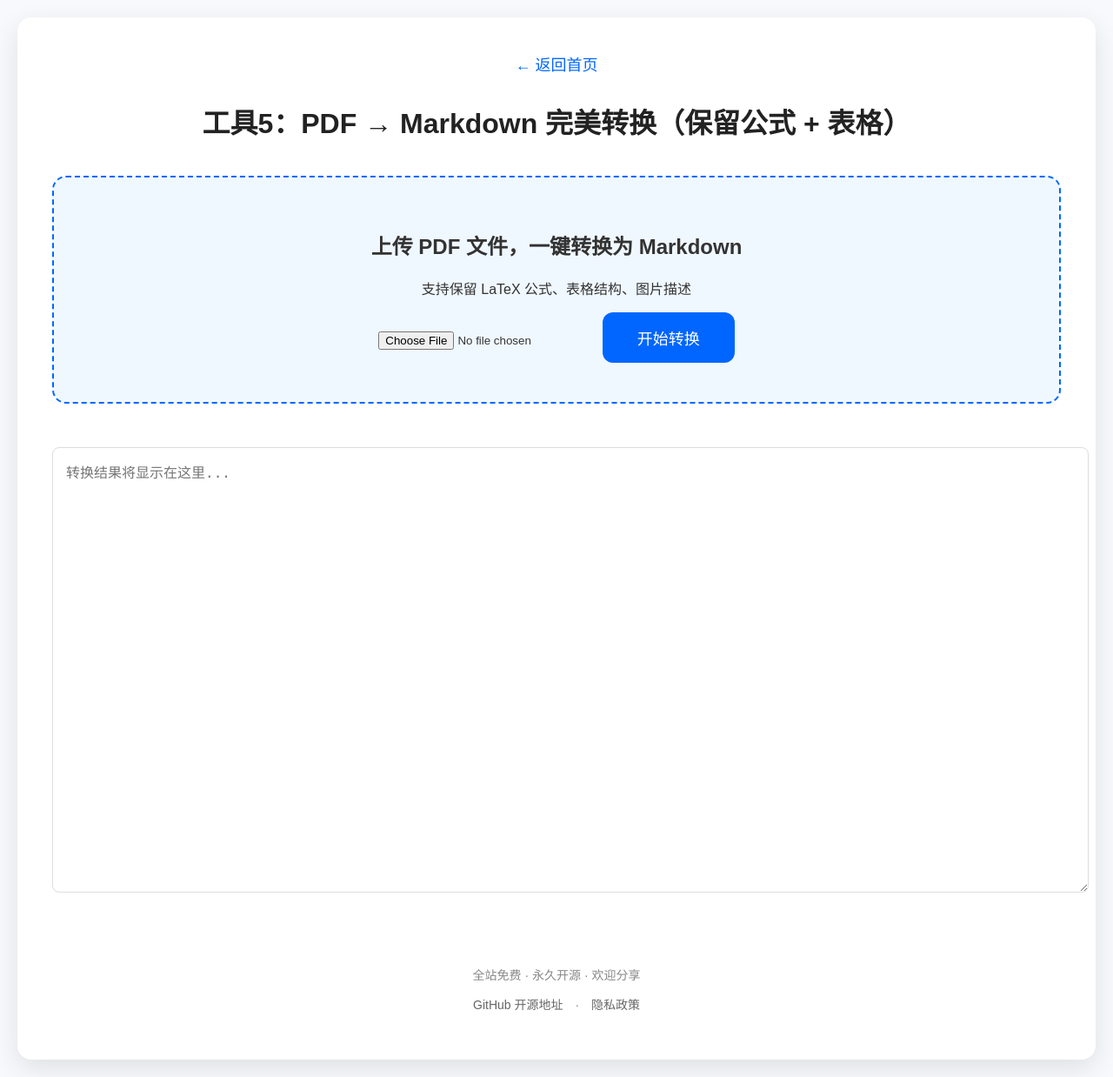
After one commit to HRronaldo/tools-hub-2025, a FastAPI app: template templates/tool5.html in a window 1280 px wide. The commit adds this page. Shown: the whole page at 87% size. Run offline with FastAPI, Linux system fonts and the light colour scheme; the template is opened without the code that fills it, so the values that code supplies are empty.

Commit message:
工具5：PDF → Markdown 完美转换（支持 LaTeX 公式 + 表格 + 图片）

```diff
--- a/main.py
+++ b/main.py
@@ -18,11 +18,13 @@ app.mount("/static", StaticFiles(directory="static"), name="static")
 templates = Jinja2Templates(directory="templates")
 
 # === 注册所有工具路由 ===
+from tools.tool_04_md_to_wechat import router as tool4_router
+from tools.tool_05_pdf_to_md import router as tool5_router
 from tools.tool_06_video_downloader import router as tool6_router
-from tools.tool_04_md_to_wechat import router as tool4_router
 
+app.include_router(tool4_router)
+app.include_router(tool5_router)
 app.include_router(tool6_router)
-app.include_router(tool4_router)
 
 # === 首页 ===
 @app.get("/", response_class=HTMLResponse)
--- a/requirements.txt
+++ b/requirements.txt
@@ -3,9 +3,11 @@ annotated-types==0.7.0
 anyio==4.12.0
 beautifulsoup4==4.14.3
 certifi==2025.11.12
+cffi==2.0.0
 charset-normalizer==3.4.4
 click==8.3.1
 colorama==0.4.6
+cryptography==46.0.3
 exceptiongroup==1.3.1
 fastapi==0.123.8
 h11==0.16.0
@@ -15,9 +17,13 @@ Jinja2==3.1.6
 lxml==6.0.2
 Markdown==3.10
 MarkupSafe==3.0.3
+pdfminer.six==20251107
+pdfplumber==0.11.8
 pillow==12.0.0
+pycparser==2.23
 pydantic==2.12.5
 pydantic_core==2.41.5
+pypdfium2==5.2.0
 python-dotenv==1.2.1
 python-multipart==0.0.20
 PyYAML==6.0.3
--- a/templates/index.html
+++ b/templates/index.html
@@ -29,6 +29,7 @@
         <h1>Tools Hub 2025 - 程序员自用神器合集（免费无限制）</h1>
         <ol>
             <li><a href="/tool/4"><strong>工具4：Markdown → 微信公众号完美排版（重磅上线）</strong></a></li>
+            <li><a href="/tool/5"><strong>工具5：PDF → Markdown 完美转换（新上线）</strong></a></li>
             <li><a href="/tool/6"><strong>工具6：小红书/微博无水印视频下载（已上线）</strong></a></li>
             <li>其他11个工具开发中（PDF转Markdown即将上线）...</li>
         </ol>
--- /dev/null
+++ b/templates/tool5.html
@@ -0,0 +1,44 @@
+{% extends "base.html" %}
+
+{% block title %}工具5：PDF → Markdown 完美转换{% endblock %}
+
+{% block header %}工具5：PDF → Markdown 完美转换（保留公式 + 表格）{% endblock %}
+
+{% block content %}
+<style>
+    .upload-area { text-align: center; padding: 40px; border: 2px dashed #0066ff; border-radius: 16px; background: #f0f8ff; margin: 20px 0; }
+    input[type="file"] { margin: 20px 0; }
+    button { padding: 16px 40px; background: #0066ff; color: white; border: none; border-radius: 12px; font-size: 18px; cursor: pointer; }
+    button:hover { background: #0055cc; }
+    textarea { width: 100%; height: 60vh; font-family: Consolas, monospace; font-size: 16px; padding: 15px; border: 1px solid #ddd; border-radius: 8px; margin-top: 30px; }
+</style>
+
+<div class="upload-area">
+    <h2>上传 PDF 文件，一键转换为 Markdown</h2>
+    <p>支持保留 LaTeX 公式、表格结构、图片描述</p>
+    <form action="/api/pdf2md" method="post" enctype="multipart/form-data" id="upload-form">
+        <input type="file" name="pdf_file" accept=".pdf" required>
+        <button type="submit">开始转换</button>
+    </form>
+</div>
+
+<textarea id="result" placeholder="转换结果将显示在这里..." readonly></textarea>
+
+<script>
+document.getElementById('upload-form').onsubmit = async (e) => {
+    e.preventDefault();
+    const formData = new FormData(e.target);
+    const res = await fetch('/api/pdf2md', {
+        method: 'POST',
+        body: formData
+    });
+    const data = await res.json();
+    if (data.success) {
+        document.getElementById('result').value = data.markdown;
+        alert("转换成功！已显示在下方，可全选复制");
+    } else {
+        alert("转换失败：" + data.error);
+    }
+};
+</script>
+{% endblock %}
```
Also changed, not shown: tools/tool_05_pdf_to_md.py (added, +31 -0 lines).
